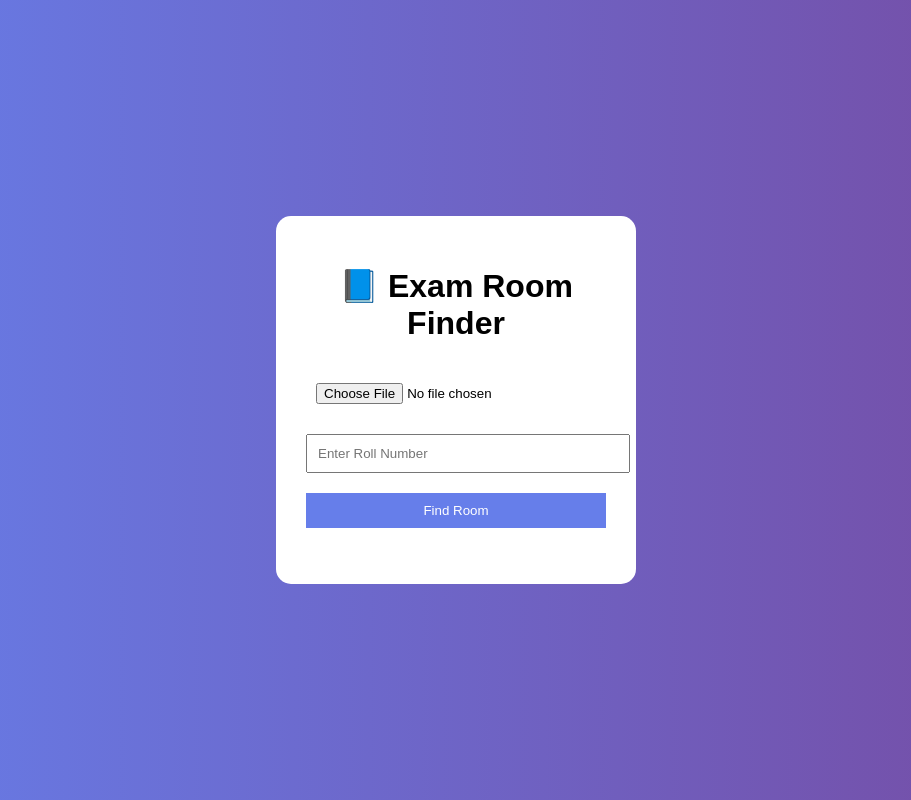
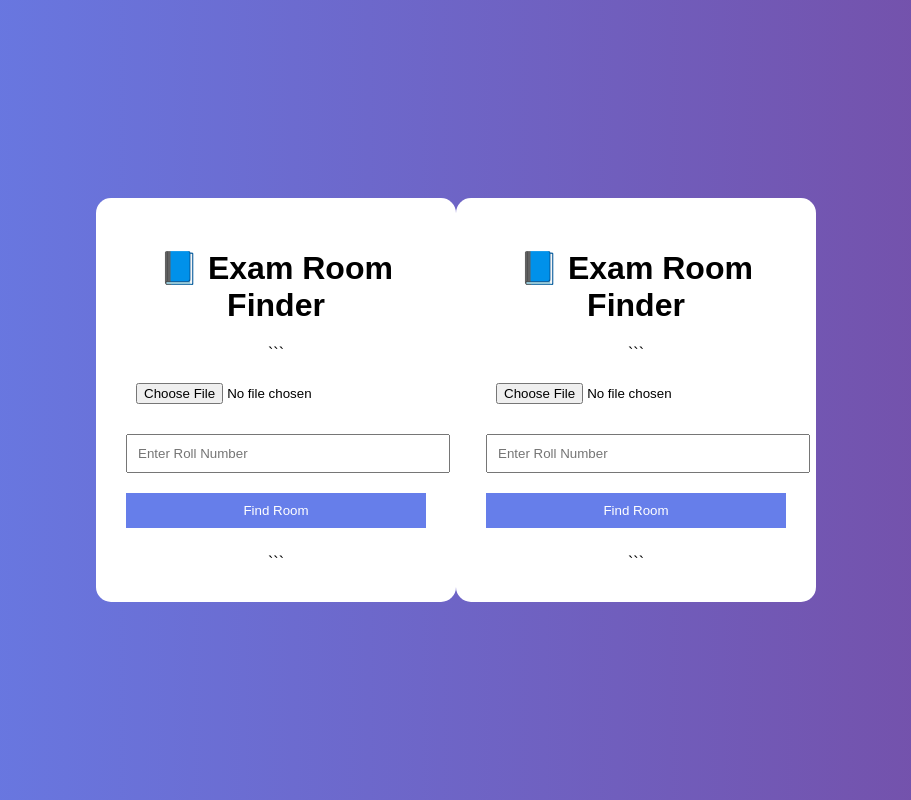
Before and after one commit to Navin12c/exam-room-finder, a plain HTML site: page index.html in a window 1280 px wide. Shown: the whole page, without its empty margins (184-1095 px from the left). Drawn offline with Linux system fonts and the light colour scheme.

Commit message:
Update index.html

````diff
--- a/index.html
+++ b/index.html
@@ -1,4 +1,8 @@
 <!DOCTYPE html>
+
+<html>
+<head><!DOCTYPE html>
+
 <html>
 <head>
   <title>Exam Room Finder</title>
@@ -9,14 +13,44 @@
   <div class="container">
     <h1>📘 Exam Room Finder</h1>
 
-    <input type="file" id="file" accept="image/*,application/pdf">
-    <input type="text" id="roll" placeholder="Enter Roll Number">
+```
+<input type="file" id="file" accept="image/*,application/pdf">
 
-    <button onclick="findRoom()">Find Room</button>
+<input type="text" id="roll" placeholder="Enter Roll Number">
 
-    <p id="result"></p>
+<button onclick="findRoom()">Find Room</button>
+
+<p id="result"></p>
+```
+
   </div>
 
+  <!-- IMPORTANT: script at end -->
+
   <script src="script.js"></script>
+
 </body>
 </html>
+
+
+  <div class="container">
+    <h1>📘 Exam Room Finder</h1>
+
+```
+<input type="file" id="file" accept="image/*,application/pdf">
+
+<input type="text" id="roll" placeholder="Enter Roll Number">
+
+<button onclick="findRoom()">Find Room</button>
+
+<p id="result"></p>
+```
+
+  </div>
+
+  <!-- IMPORTANT: script at end -->
+
+  <script src="script.js"></script>
+
+</body>
+</html>
````
